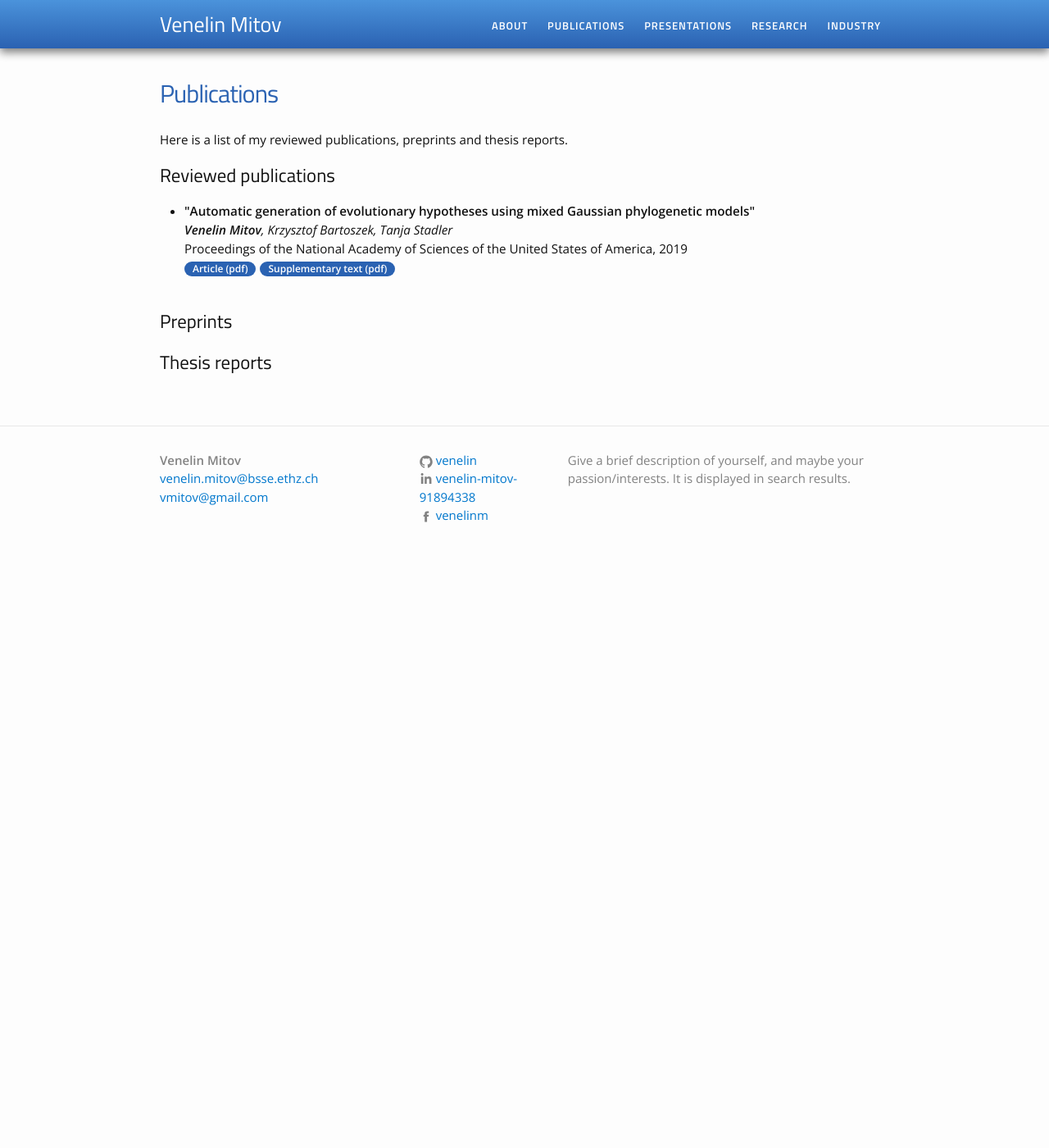
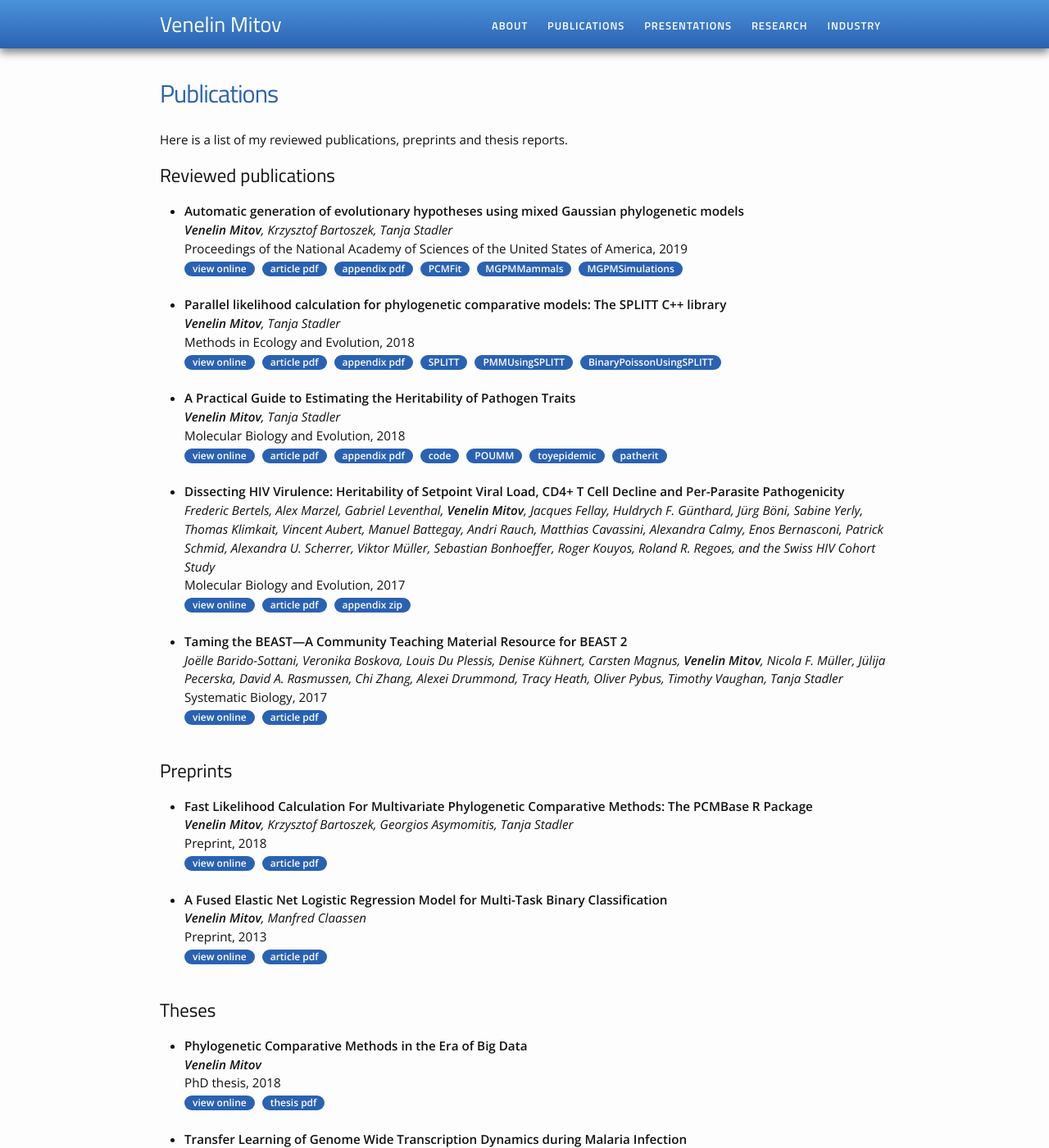
Before and after one commit to venelin/venelin.github.io, a Jekyll site: the page built from publications.md, in a window 1280 px wide and 1400 px high. Shown: the whole window at 82% size. Built offline with Jekyll 4.4.1, drawn with Linux system fonts in a browser that asks for light colours; some of the changed text lies outside the part shown.

Commit message:
Updated publications, initiated projects tab.

```diff
--- a/publications.md
+++ b/publications.md
@@ -9,17 +9,92 @@ Here is a list of my reviewed publications, preprints and thesis reports.
 <h2>Reviewed publications</h2>
 <ul>
 	<li>
-		<b>"Automatic generation of evolutionary hypotheses using mixed Gaussian phylogenetic models"</b><br>
+		<b>Automatic generation of evolutionary hypotheses using mixed Gaussian phylogenetic models</b><br>
 		<i><b>Venelin Mitov</b>, Krzysztof Bartoszek, Tanja Stadler</i><br>
 		Proceedings of the National Academy of Sciences of the United States of America, 2019<br>
-		<a href="/publications/2019-mgpm-pnas/16921.full.pdf"><div class="color-button">Article (pdf)</div></a><a href="/publications/2019-mgpm-pnas/pnas.1813823116.sapp.pdf"><div class="color-button">Supplementary text (pdf)</div></a>
+		<a href="http://www.pnas.org/lookup/doi/10.1073/pnas.1813823116"><div class="color-button">view online</div></a>
+		<a href="/publications/2019-mgpm-pnas/16921.full.pdf"><div class="color-button">article pdf</div></a>
+		<a href="/publications/2019-mgpm-pnas/pnas.1813823116.sapp.pdf"><div class="color-button">appendix pdf</div></a>
+		<a href="https://venelin.github.io/PCMFit"><div class="color-button">PCMFit</div></a>
+		<a href="https://github.com/venelin/MGPMMammals"><div class="color-button">MGPMMammals</div></a>
+		<a href="https://github.com/venelin/MGPMSimulations"><div class="color-button">MGPMSimulations</div></a>
+	</li><br>
+
+	<li>
+		<b>Parallel likelihood calculation for phylogenetic comparative models: The SPLITT C++ library</b><br>
+		<i><b>Venelin Mitov</b>, Tanja Stadler</i><br>
+		Methods in Ecology and Evolution, 2018<br>
+		<a href="https://besjournals.onlinelibrary.wiley.com/doi/full/10.1111/2041-210X.13136"><div class="color-button">view online</div></a>
+		<a href="/publications/2018-splitt-mee/Mitov_et_al-2019-Methods_in_Ecology_and_Evolution.pdf"><div class="color-button">article pdf</div></a>
+		<a href="/publications/2018-splitt-mee/Mitov_et_al-2019-Methods_in_Ecology_and_Evolution.sup-1.pdf"><div class="color-button">appendix pdf</div></a>
+		<a href="https://venelin.github.io/SPLITT"><div class="color-button">SPLITT</div></a>
+		<a href="https://github.com/venelin/PMMUsingSPLITT"><div class="color-button">PMMUsingSPLITT</div></a>
+		<a href="https://github.com/venelin/BinaryPoissonUsingSPLITT"><div class="color-button">BinaryPoissonUsingSPLITT</div></a>
+	</li><br>
+
+	<li>
+		<b>A Practical Guide to Estimating the Heritability of Pathogen Traits</b><br>
+		<i><b>Venelin Mitov</b>, Tanja Stadler</i><br>
+		Molecular Biology and Evolution, 2018<br>
+		<a href="http://academic.oup.com/mbe/advance-article/doi/10.1093/molbev/msx328/4796877"><div class="color-button">view online</div></a>
+		<a href="/publications/2018-h2spvl-mbe/msx328.pdf"><div class="color-button">article pdf</div></a>
+		<a href="/publications/2018-h2spvl-mbe/msx328_supp.pdf"><div class="color-button">appendix pdf</div></a>
+		<a href="https://github.com/venelin/Estimating-Pathogen-Trait-Heritability.git"><div class="color-button">code</div></a>
+		<a href="https://venelin.github.io/POUMM"><div class="color-button">POUMM</div></a>
+		<a href="https://github.com/venelin/toyepidemic"><div class="color-button">toyepidemic</div></a>
+		<a href="https://github.com/venelin/patherit"><div class="color-button">patherit</div></a>
+	</li><br>
+
+	<li>
+		<b>Dissecting HIV Virulence: Heritability of Setpoint Viral Load, CD4+ T Cell Decline and Per-Parasite Pathogenicity</b><br>
+		<i>Frederic Bertels, Alex Marzel, Gabriel Leventhal, <b>Venelin Mitov</b>, Jacques Fellay, Huldrych F. Günthard, Jürg Böni, Sabine Yerly, Thomas Klimkait, Vincent Aubert, Manuel Battegay, Andri Rauch, Matthias Cavassini, Alexandra Calmy, Enos Bernasconi, Patrick Schmid,
+Alexandra U. Scherrer, Viktor Müller, Sebastian Bonhoeffer, Roger Kouyos, Roland R. Regoes, and the Swiss HIV Cohort Study</i><br>
+		Molecular Biology and Evolution, 2017<br>
+		<a href="https://academic.oup.com/mbe/article/35/1/27/4210012"><div class="color-button">view online</div></a>
+		<a href="/publications/2017-dissectvirulence-mbe/msx246.pdf"><div class="color-button">article pdf</div></a>
+		<a href="/publications/2017-dissectvirulence-mbe/msx246_supp.zip"><div class="color-button">appendix zip</div></a>
+	</li><br>
+
+	<li>
+		<b>Taming the BEAST—A Community Teaching Material Resource for BEAST 2</b><br>
+		<i>Joëlle Barido-Sottani,  Veronika Boskova, Louis Du Plessis, Denise Kühnert, Carsten Magnus, <b>Venelin Mitov</b>, Nicola F. Müller, Jülija Pecerska, David A. Rasmussen, Chi Zhang, Alexei Drummond, Tracy Heath, Oliver Pybus, Timothy Vaughan, Tanja Stadler</i><br>
+		Systematic Biology, 2017<br>
+		<a href="https://academic.oup.com/sysbio/article/67/1/170/3897660"><div class="color-button">view online</div></a>
+		<a href="/publications/2017-tamingthebeast-systbiol/syx060.pdf"><div class="color-button">article pdf</div></a>
 	</li><br>
 </ul>
 
 <h2>Preprints</h2>
 <ul>
+  <li>
+		<b>Fast Likelihood Calculation For Multivariate Phylogenetic Comparative Methods: The PCMBase R Package</b><br>
+		<i><b>Venelin Mitov</b>, Krzysztof Bartoszek, Georgios Asymomitis, Tanja Stadler</i><br>
+		Preprint, 2018<br>
+		<a href=""><div class="color-button">view online</div></a>
+		<a href="/publications/2018-pcmbase-arxiv/1809.09014.pdf"><div class="color-button">article pdf</div></a>
+	</li><br>
+	<li>
+		<b>A Fused Elastic Net Logistic Regression Model for Multi-Task Binary Classification</b><br>
+		<i><b>Venelin Mitov</b>, Manfred Claassen</i><br>
+		Preprint, 2013<br>
+		<a href="https://doi.org/arXiv:1312.7750v1"><div class="color-button">view online</div></a>
+		<a href="/publications/2013-fenlogreg-arxiv/1312.7750.pdf"><div class="color-button">article pdf</div></a>
+	</li><br>
 </ul>
 
-<h2>Thesis reports</h2>
+<h2>Theses</h2>
 <ul>
+<li>
+		<b>Phylogenetic Comparative Methods in the Era of Big Data</b><br>
+		<i><b>Venelin Mitov</b></i><br>
+		PhD thesis, 2018<br>
+		<a href="https://doi.org/10.3929/ethz-b-000315296"><div class="color-button">view online</div></a>
+		<a href="/publications/2018-phd-thesis/VenelinMitov_Thesis_2018.pdf"><div class="color-button">thesis pdf</div></a>
+	</li><br>
+	<li>
+		<b>Transfer Learning of Genome Wide Transcription Dynamics during Malaria Infection</b><br>
+		<i><b>Venelin Mitov</b></i><br>
+		Master thesis, 2018<br>
+		<a href="/publications/2013-master-thesis/MasterThesis_VenelinMitov.pdf"><div class="color-button">thesis pdf</div></a>
+	</li><br>
 </ul>
```
Also changed, not shown: research.md (+16 -4 lines).
